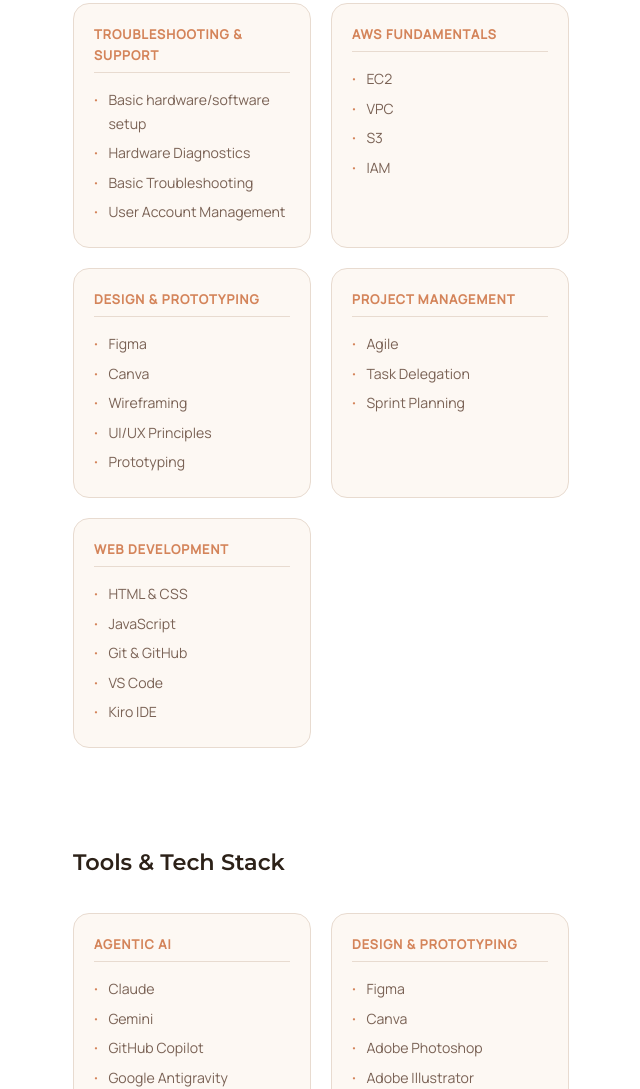
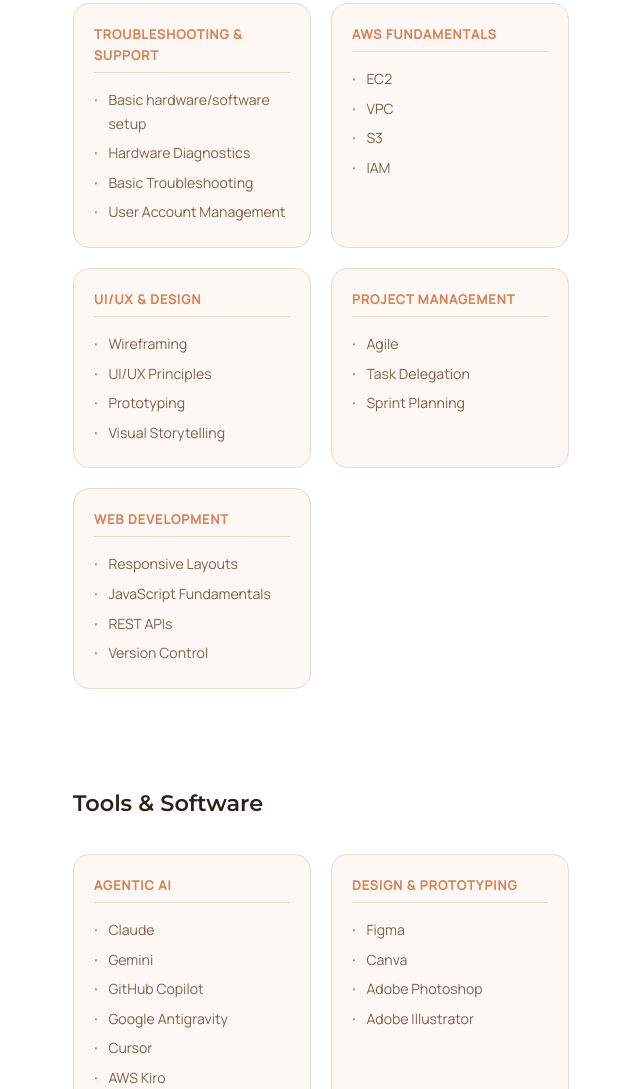
Before and after one commit to httppaui/portfolio, a website built with Vite: page index.html in a window 1280 px wide. Shown: the part 1229-2318 px from the top of the page, without its empty margins (615-1255 px from the left). Built offline with nearby package versions, Linux system fonts and the light colour scheme; files whose address does not match are found by name.

Commit message:
Separate Core Skills from Tools and Software sections.
Keep competencies in Core Skills and list apps only under Tools to reduce duplication.

```diff
--- a/index.html
+++ b/index.html
@@ -152,13 +152,12 @@
               </ul>
             </div>
             <div class="skill-category">
-              <h4>Design &amp; Prototyping</h4>
+              <h4>UI/UX &amp; Design</h4>
               <ul role="list">
-                <li>Figma</li>
-                <li>Canva</li>
                 <li>Wireframing</li>
                 <li>UI/UX Principles</li>
                 <li>Prototyping</li>
+                <li>Visual Storytelling</li>
               </ul>
             </div>
             <div class="skill-category">
@@ -172,11 +171,10 @@
             <div class="skill-category">
               <h4>Web Development</h4>
               <ul role="list">
-                <li>HTML &amp; CSS</li>
-                <li>JavaScript</li>
-                <li>Git &amp; GitHub</li>
-                <li>VS Code</li>
-                <li>Kiro IDE</li>
+                <li>Responsive Layouts</li>
+                <li>JavaScript Fundamentals</li>
+                <li>REST APIs</li>
+                <li>Version Control</li>
               </ul>
             </div>
           </div>
@@ -184,7 +182,7 @@
       </div>
 
         <div class="about__skills" aria-labelledby="tech-stack-heading">
-          <h3 id="tech-stack-heading" class="skills__heading">Tools &amp; Tech Stack</h3>
+          <h3 id="tech-stack-heading" class="skills__heading">Tools &amp; Software</h3>
           <div class="skills__grid">
             <div class="skill-category">
               <h4>Agentic AI</h4>
```
